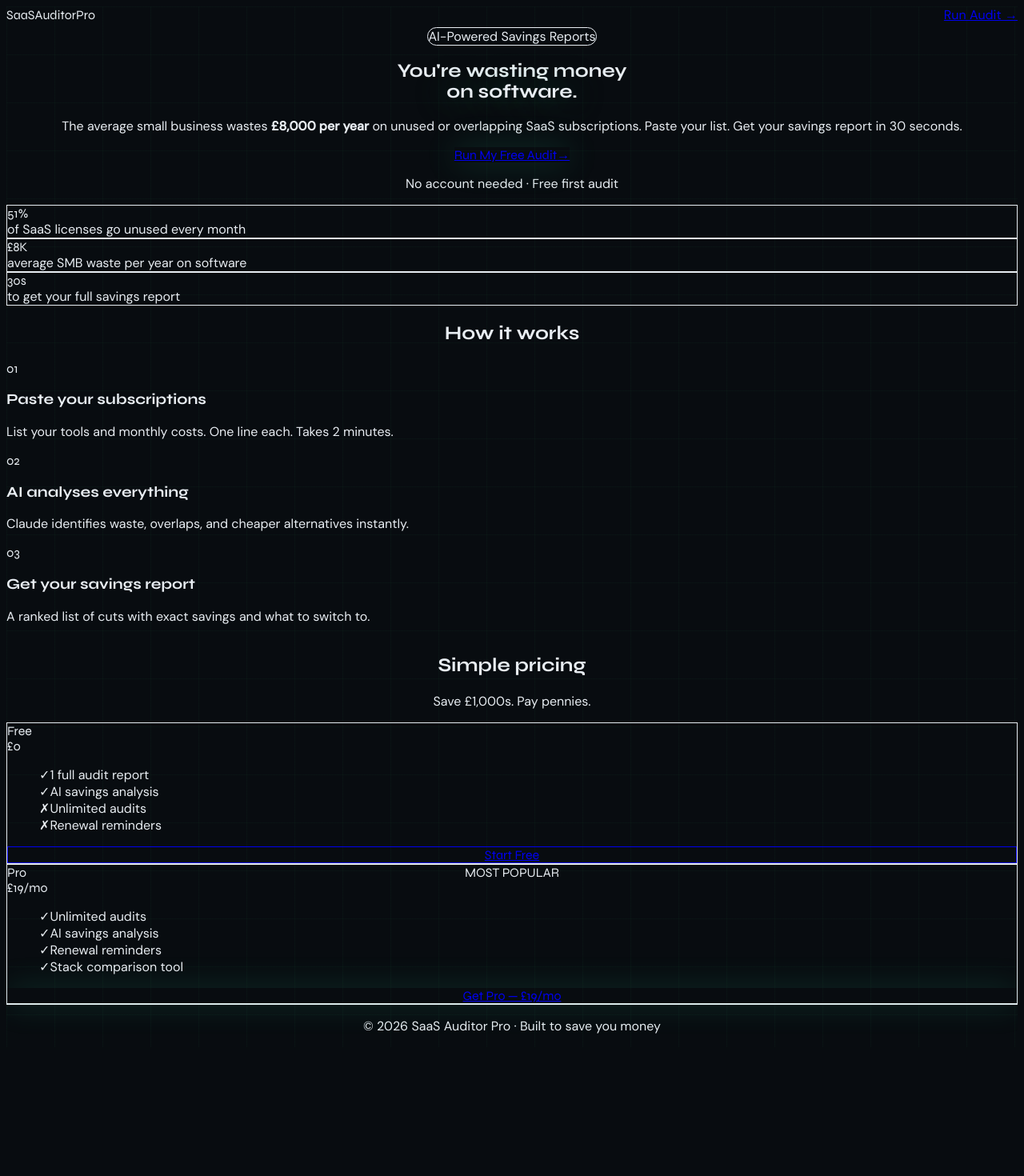
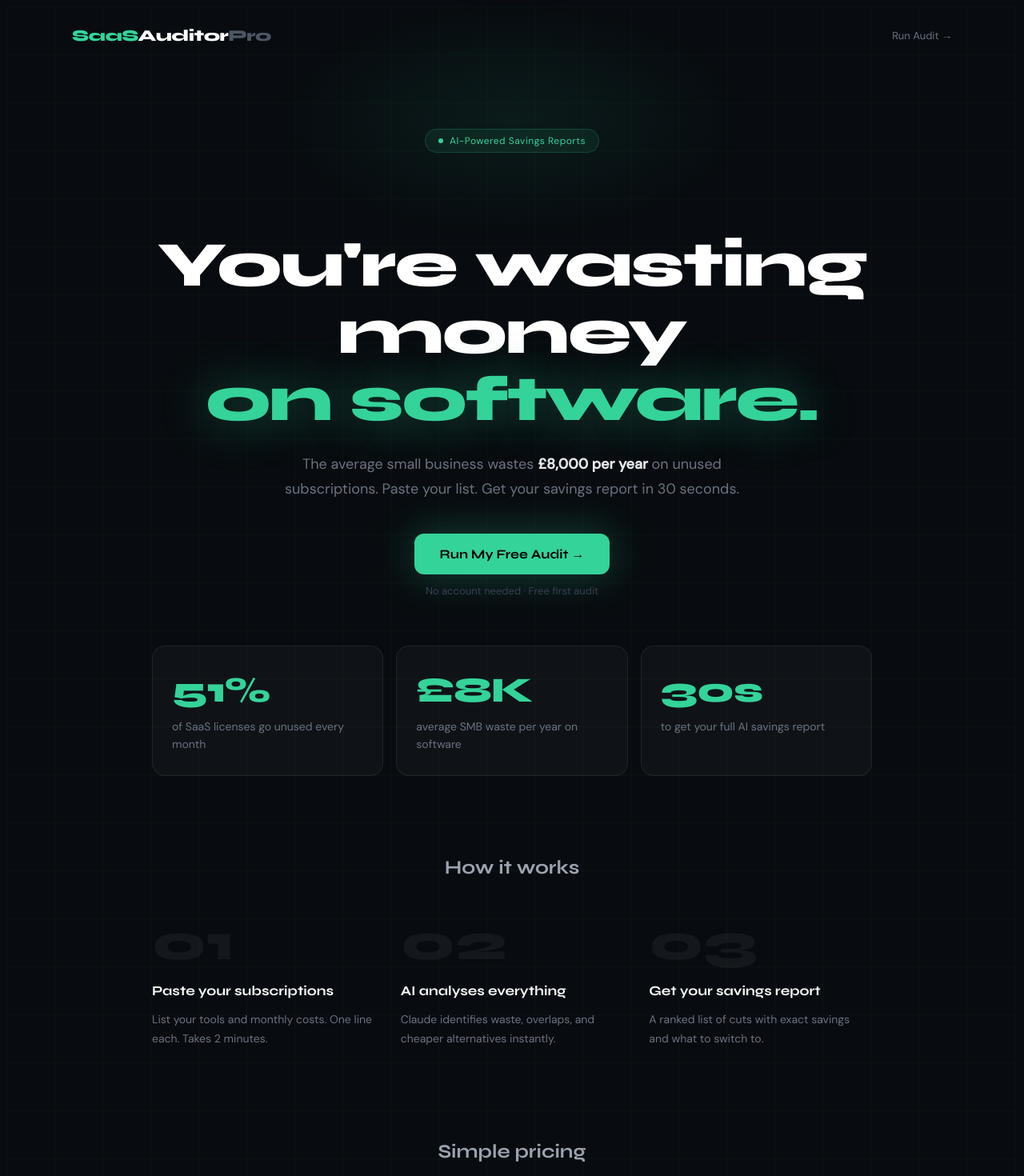
Before and after one commit to SaasAuditorPro/saas-auditor-pro, a Next.js app in the folder saas-auditor-pro/: page / in a window 1280 px wide. Shown: the top 1470 px of the page at 80% size. Before the commit the page ends 1317 px from the top, so only its background shows below. Built offline with nearby package versions, Linux system fonts and the light colour scheme.

Commit message:
Update page.tsx

```diff
--- a/saas-auditor-pro/app/page.tsx
+++ b/saas-auditor-pro/app/page.tsx
@@ -1,152 +1,98 @@
 "use client";
-import { useState } from "react";
 import Link from "next/link";
 
 export default function Home() {
-  const [hovering, setHovering] = useState(false);
-
   return (
-    <main className="min-h-screen grid-bg relative overflow-hidden">
-      {/* Background glow */}
-      <div className="absolute top-0 left-1/2 -translate-x-1/2 w-[800px] h-[400px] bg-emerald-500/5 rounded-full blur-3xl pointer-events-none" />
-
-      {/* Nav */}
-      <nav className="flex items-center justify-between px-8 py-6 max-w-6xl mx-auto">
-        <div className="font-syne font-bold text-lg tracking-tight">
-          <span className="text-emerald-400">SaaS</span>
-          <span className="text-white">Auditor</span>
-          <span className="text-zinc-500">Pro</span>
+    <main style={{ minHeight: "100vh", background: "#080c10", backgroundImage: "linear-gradient(rgba(52,211,153,0.03) 1px, transparent 1px), linear-gradient(90deg, rgba(52,211,153,0.03) 1px, transparent 1px)", backgroundSize: "60px 60px" }}>
+      <div style={{ position: "fixed", top: 0, left: "50%", transform: "translateX(-50%)", width: "600px", height: "300px", background: "radial-gradient(ellipse, rgba(52,211,153,0.08) 0%, transparent 70%)", pointerEvents: "none" }} />
+      <nav style={{ display: "flex", alignItems: "center", justifyContent: "space-between", padding: "24px 48px", maxWidth: "1100px", margin: "0 auto" }}>
+        <div style={{ fontFamily: "Syne, sans-serif", fontWeight: 800, fontSize: "20px", letterSpacing: "-0.5px" }}>
+          <span style={{ color: "#34d399" }}>SaaS</span>
+          <span style={{ color: "#fff" }}>Auditor</span>
+          <span style={{ color: "#4b5563" }}>Pro</span>
         </div>
-        <Link
-          href="/audit"
-          className="text-sm text-zinc-400 hover:text-emerald-400 transition-colors font-dm"
-        >
-          Run Audit →
-        </Link>
+        <Link href="/audit" style={{ fontSize: "13px", color: "#6b7280", textDecoration: "none", fontFamily: "DM Sans, sans-serif" }}>Run Audit →</Link>
       </nav>
-
-      {/* Hero */}
-      <section className="max-w-5xl mx-auto px-8 pt-16 pb-24 text-center">
-        <div className="fade-up fade-up-1 inline-flex items-center gap-2 bg-emerald-500/10 border border-emerald-500/20 rounded-full px-4 py-1.5 text-emerald-400 text-xs font-dm mb-8">
-          <span className="w-1.5 h-1.5 rounded-full bg-emerald-400 animate-pulse" />
-          AI-Powered Savings Reports
+      <section style={{ maxWidth: "900px", margin: "0 auto", padding: "80px 48px 60px", textAlign: "center" }}>
+        <div style={{ display: "inline-flex", alignItems: "center", gap: "8px", background: "rgba(52,211,153,0.08)", border: "1px solid rgba(52,211,153,0.2)", borderRadius: "100px", padding: "6px 16px", marginBottom: "32px" }}>
+          <span style={{ width: "6px", height: "6px", borderRadius: "50%", background: "#34d399", display: "inline-block" }} />
+          <span style={{ fontFamily: "DM Sans, sans-serif", fontSize: "12px", color: "#34d399", letterSpacing: "0.5px" }}>AI-Powered Savings Reports</span>
         </div>
-
-        <h1 className="fade-up fade-up-2 font-syne font-extrabold text-5xl md:text-7xl leading-[1.05] tracking-tight mb-6">
-          You&apos;re wasting money
-          <br />
-          <span className="text-emerald-400 glow-text">on software.</span>
+        <h1 style={{ fontFamily: "Syne, sans-serif", fontWeight: 800, fontSize: "clamp(44px, 7vw, 80px)", lineHeight: 1.05, letterSpacing: "-2px", color: "#fff", marginBottom: "24px" }}>
+          You&apos;re wasting money<br />
+          <span style={{ color: "#34d399", textShadow: "0 0 60px rgba(52,211,153,0.4)" }}>on software.</span>
         </h1>
-
-        <p className="fade-up fade-up-3 font-dm text-zinc-400 text-lg md:text-xl max-w-2xl mx-auto mb-10 leading-relaxed">
-          The average small business wastes <strong className="text-white">£8,000 per year</strong> on unused
-          or overlapping SaaS subscriptions. Paste your list. Get your savings
-          report in 30 seconds.
+        <p style={{ fontFamily: "DM Sans, sans-serif", color: "#6b7280", fontSize: "18px", maxWidth: "600px", margin: "0 auto 40px", lineHeight: 1.7 }}>
+          The average small business wastes <strong style={{ color: "#e5e7eb" }}>£8,000 per year</strong> on unused subscriptions. Paste your list. Get your savings report in 30 seconds.
         </p>
-
-        <div className="fade-up fade-up-4 flex flex-col sm:flex-row gap-4 justify-center items-center">
-          <Link
-            href="/audit"
-            onMouseEnter={() => setHovering(true)}
-            onMouseLeave={() => setHovering(false)}
-            className="group relative inline-flex items-center gap-2 bg-emerald-400 hover:bg-emerald-300 text-black font-syne font-bold px-8 py-4 rounded-lg text-base transition-all duration-200 glow"
-          >
-            Run My Free Audit
-            <span className="group-hover:translate-x-1 transition-transform">→</span>
+        <div style={{ display: "flex", flexDirection: "column", alignItems: "center", gap: "12px" }}>
+          <Link href="/audit" style={{ display: "inline-flex", alignItems: "center", gap: "8px", background: "#34d399", color: "#000", fontFamily: "Syne, sans-serif", fontWeight: 700, padding: "16px 32px", borderRadius: "12px", fontSize: "16px", textDecoration: "none", boxShadow: "0 0 50px rgba(52,211,153,0.3)" }}>
+            Run My Free Audit →
           </Link>
-          <p className="text-zinc-600 text-sm font-dm">No account needed · Free first audit</p>
+          <span style={{ fontFamily: "DM Sans, sans-serif", color: "#374151", fontSize: "13px" }}>No account needed · Free first audit</span>
         </div>
       </section>
-
-      {/* Stats */}
-      <section className="max-w-5xl mx-auto px-8 pb-24">
-        <div className="grid grid-cols-1 md:grid-cols-3 gap-4">
+      <section style={{ maxWidth: "900px", margin: "0 auto", padding: "0 48px 80px" }}>
+        <div style={{ display: "grid", gridTemplateColumns: "repeat(3, 1fr)", gap: "16px" }}>
           {[
             { stat: "51%", label: "of SaaS licenses go unused every month" },
             { stat: "£8K", label: "average SMB waste per year on software" },
-            { stat: "30s", label: "to get your full savings report" },
+            { stat: "30s", label: "to get your full AI savings report" },
           ].map((item) => (
-            <div
-              key={item.stat}
-              className="bg-white/3 border border-white/8 rounded-xl p-6 hover:border-emerald-500/30 transition-colors"
-            >
-              <div className="font-syne font-extrabold text-4xl text-emerald-400 mb-2">
-                {item.stat}
-              </div>
-              <div className="font-dm text-zinc-400 text-sm leading-relaxed">
-                {item.label}
-              </div>
+            <div key={item.stat} style={{ background: "rgba(255,255,255,0.03)", border: "1px solid rgba(255,255,255,0.07)", borderRadius: "16px", padding: "28px 24px" }}>
+              <div style={{ fontFamily: "Syne, sans-serif", fontWeight: 800, fontSize: "44px", color: "#34d399", marginBottom: "8px", letterSpacing: "-1px" }}>{item.stat}</div>
+              <div style={{ fontFamily: "DM Sans, sans-serif", color: "#6b7280", fontSize: "14px", lineHeight: 1.6 }}>{item.label}</div>
             </div>
           ))}
         </div>
       </section>
-
-      {/* How it works */}
-      <section className="max-w-5xl mx-auto px-8 pb-24">
-        <h2 className="font-syne font-bold text-2xl text-center mb-12 text-zinc-300">
-          How it works
-        </h2>
-        <div className="grid grid-cols-1 md:grid-cols-3 gap-6">
+      <section style={{ maxWidth: "900px", margin: "0 auto", padding: "0 48px 80px" }}>
+        <h2 style={{ fontFamily: "Syne, sans-serif", fontWeight: 700, fontSize: "24px", textAlign: "center", marginBottom: "48px", color: "#9ca3af" }}>How it works</h2>
+        <div style={{ display: "grid", gridTemplateColumns: "repeat(3, 1fr)", gap: "32px" }}>
           {[
             { step: "01", title: "Paste your subscriptions", desc: "List your tools and monthly costs. One line each. Takes 2 minutes." },
             { step: "02", title: "AI analyses everything", desc: "Claude identifies waste, overlaps, and cheaper alternatives instantly." },
             { step: "03", title: "Get your savings report", desc: "A ranked list of cuts with exact savings and what to switch to." },
           ].map((item) => (
-            <div key={item.step} className="relative">
-              <div className="font-syne font-extrabold text-6xl text-white/4 mb-3">
-                {item.step}
-              </div>
-              <h3 className="font-syne font-bold text-lg text-white mb-2">{item.title}</h3>
-              <p className="font-dm text-zinc-500 text-sm leading-relaxed">{item.desc}</p>
+            <div key={item.step}>
+              <div style={{ fontFamily: "Syne, sans-serif", fontWeight: 800, fontSize: "64px", color: "rgba(255,255,255,0.05)", marginBottom: "12px", lineHeight: 1 }}>{item.step}</div>
+              <h3 style={{ fontFamily: "Syne, sans-serif", fontWeight: 700, fontSize: "17px", color: "#f9fafb", marginBottom: "8px" }}>{item.title}</h3>
+              <p style={{ fontFamily: "DM Sans, sans-serif", color: "#6b7280", fontSize: "14px", lineHeight: 1.7 }}>{item.desc}</p>
             </div>
           ))}
         </div>
       </section>
-
-      {/* Pricing */}
-      <section className="max-w-5xl mx-auto px-8 pb-32">
-        <h2 className="font-syne font-bold text-2xl text-center mb-4 text-zinc-300">
-          Simple pricing
-        </h2>
-        <p className="text-center text-zinc-500 font-dm text-sm mb-12">Save £1,000s. Pay pennies.</p>
-        <div className="grid grid-cols-1 md:grid-cols-2 gap-6 max-w-2xl mx-auto">
-          <div className="bg-white/3 border border-white/8 rounded-xl p-8">
-            <div className="font-syne font-bold text-lg text-white mb-1">Free</div>
-            <div className="font-syne font-extrabold text-4xl text-white mb-6">£0</div>
-            <ul className="space-y-3 font-dm text-sm text-zinc-400 mb-8">
-              <li className="flex items-center gap-2"><span className="text-emerald-400">✓</span> 1 full audit report</li>
-              <li className="flex items-center gap-2"><span className="text-emerald-400">✓</span> AI savings analysis</li>
-              <li className="flex items-center gap-2"><span className="text-zinc-600">✗</span> Unlimited audits</li>
-              <li className="flex items-center gap-2"><span className="text-zinc-600">✗</span> Renewal reminders</li>
+      <section style={{ maxWidth: "700px", margin: "0 auto", padding: "0 48px 80px" }}>
+        <h2 style={{ fontFamily: "Syne, sans-serif", fontWeight: 700, fontSize: "24px", textAlign: "center", marginBottom: "8px", color: "#9ca3af" }}>Simple pricing</h2>
+        <p style={{ textAlign: "center", color: "#4b5563", fontFamily: "DM Sans, sans-serif", fontSize: "14px", marginBottom: "40px" }}>Save £1,000s. Pay pennies.</p>
+        <div style={{ display: "grid", gridTemplateColumns: "1fr 1fr", gap: "16px" }}>
+          <div style={{ background: "rgba(255,255,255,0.03)", border: "1px solid rgba(255,255,255,0.08)", borderRadius: "16px", padding: "32px" }}>
+            <div style={{ fontFamily: "Syne, sans-serif", fontWeight: 700, color: "#e5e7eb", marginBottom: "4px" }}>Free</div>
+            <div style={{ fontFamily: "Syne, sans-serif", fontWeight: 800, fontSize: "40px", color: "#fff", marginBottom: "24px", letterSpacing: "-1px" }}>£0</div>
+            <ul style={{ listStyle: "none", padding: 0, margin: "0 0 28px", fontFamily: "DM Sans, sans-serif", fontSize: "14px" }}>
+              <li style={{ color: "#6b7280", padding: "6px 0" }}><span style={{ color: "#34d399", marginRight: "8px" }}>✓</span>1 full audit report</li>
+              <li style={{ color: "#6b7280", padding: "6px 0" }}><span style={{ color: "#34d399", marginRight: "8px" }}>✓</span>AI savings analysis</li>
+              <li style={{ color: "#374151", padding: "6px 0" }}><span style={{ marginRight: "8px" }}>✗</span>Unlimited audits</li>
+              <li style={{ color: "#374151", padding: "6px 0" }}><span style={{ marginRight: "8px" }}>✗</span>Renewal reminders</li>
             </ul>
-            <Link href="/audit" className="block text-center border border-white/10 hover:border-emerald-500/40 text-zinc-300 hover:text-emerald-400 font-syne font-bold py-3 rounded-lg transition-all text-sm">
-              Start Free
-            </Link>
+            <Link href="/audit" style={{ display: "block", textAlign: "center", border: "1px solid rgba(255,255,255,0.1)", color: "#9ca3af", padding: "12px", borderRadius: "8px", textDecoration: "none", fontFamily: "Syne, sans-serif", fontWeight: 700, fontSize: "14px" }}>Start Free</Link>
           </div>
-          <div className="bg-emerald-500/8 border border-emerald-500/30 rounded-xl p-8 relative">
-            <div className="absolute -top-3 left-1/2 -translate-x-1/2 bg-emerald-400 text-black text-xs font-syne font-bold px-3 py-1 rounded-full">
-              MOST POPULAR
-            </div>
-            <div className="font-syne font-bold text-lg text-white mb-1">Pro</div>
-            <div className="font-syne font-extrabold text-4xl text-emerald-400 mb-6">£19<span className="text-lg text-zinc-500">/mo</span></div>
-            <ul className="space-y-3 font-dm text-sm text-zinc-300 mb-8">
-              <li className="flex items-center gap-2"><span className="text-emerald-400">✓</span> Unlimited audits</li>
-              <li className="flex items-center gap-2"><span className="text-emerald-400">✓</span> AI savings analysis</li>
-              <li className="flex items-center gap-2"><span className="text-emerald-400">✓</span> Renewal reminders</li>
-              <li className="flex items-center gap-2"><span className="text-emerald-400">✓</span> Stack comparison tool</li>
+          <div style={{ position: "relative", background: "rgba(52,211,153,0.06)", border: "1px solid rgba(52,211,153,0.3)", borderRadius: "16px", padding: "32px" }}>
+            <div style={{ position: "absolute", top: "-13px", left: "50%", transform: "translateX(-50%)", background: "#34d399", color: "#000", fontSize: "11px", fontFamily: "Syne, sans-serif", fontWeight: 700, padding: "4px 12px", borderRadius: "100px", whiteSpace: "nowrap" }}>MOST POPULAR</div>
+            <div style={{ fontFamily: "Syne, sans-serif", fontWeight: 700, color: "#e5e7eb", marginBottom: "4px" }}>Pro</div>
+            <div style={{ fontFamily: "Syne, sans-serif", fontWeight: 800, fontSize: "40px", color: "#34d399", marginBottom: "24px", letterSpacing: "-1px" }}>£19<span style={{ fontSize: "16px", color: "#4b5563" }}>/mo</span></div>
+            <ul style={{ listStyle: "none", padding: 0, margin: "0 0 28px", fontFamily: "DM Sans, sans-serif", fontSize: "14px" }}>
+              <li style={{ color: "#d1d5db", padding: "6px 0" }}><span style={{ color: "#34d399", marginRight: "8px" }}>✓</span>Unlimited audits</li>
+              <li style={{ color: "#d1d5db", padding: "6px 0" }}><span style={{ color: "#34d399", marginRight: "8px" }}>✓</span>AI savings analysis</li>
+              <li style={{ color: "#d1d5db", padding: "6px 0" }}><span style={{ color: "#34d399", marginRight: "8px" }}>✓</span>Renewal reminders</li>
+              <li style={{ color: "#d1d5db", padding: "6px 0" }}><span style={{ color: "#34d399", marginRight: "8px" }}>✓</span>Stack comparison tool</li>
             </ul>
-            <Link href="/checkout" className="block text-center bg-emerald-400 hover:bg-emerald-300 text-black font-syne font-bold py-3 rounded-lg transition-all text-sm glow">
-              Get Pro — £19/mo
-            </Link>
+            <Link href="/checkout" style={{ display: "block", textAlign: "center", background: "#34d399", color: "#000", padding: "12px", borderRadius: "8px", textDecoration: "none", fontFamily: "Syne, sans-serif", fontWeight: 700, fontSize: "14px", boxShadow: "0 0 30px rgba(52,211,153,0.2)" }}>Get Pro — £19/mo</Link>
           </div>
         </div>
       </section>
-
-      {/* Footer */}
-      <footer className="border-t border-white/5 py-8">
-        <p className="text-center text-zinc-600 font-dm text-xs">
-          © 2026 SaaS Auditor Pro · Built to save you money
-        </p>
+      <footer style={{ borderTop: "1px solid rgba(255,255,255,0.05)", padding: "32px", textAlign: "center" }}>
+        <p style={{ fontFamily: "DM Sans, sans-serif", color: "#374151", fontSize: "12px" }}>© 2026 SaaS Auditor Pro · Built to save you money</p>
       </footer>
     </main>
   );
```
